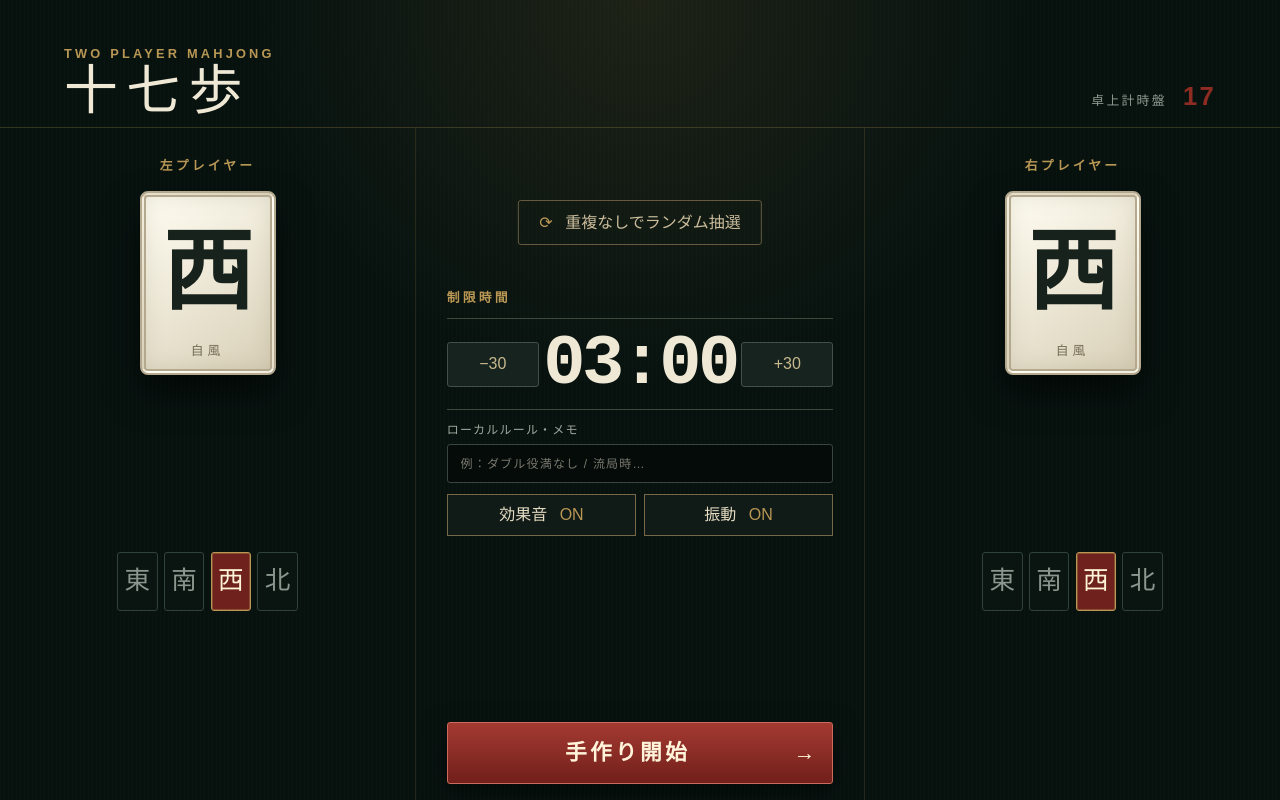
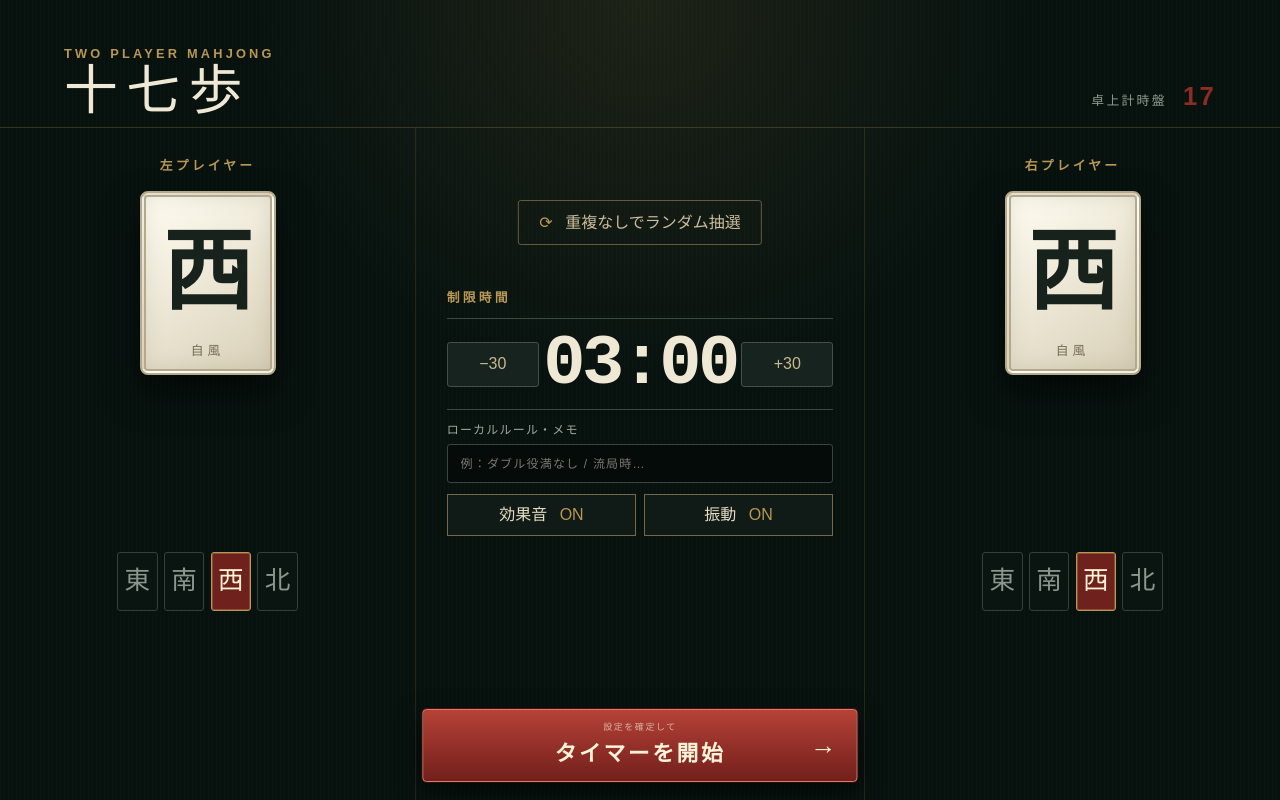
Before and after one commit to Hiromu-0219/kaiji-17, a Next.js app: page / in a window 1280 px wide. Built offline with nearby package versions, Linux system fonts and the light colour scheme.

Commit message:
Keep timer start action visible

```diff
--- a/app/globals.css
+++ b/app/globals.css
@@ -25,7 +25,7 @@ h1 { font-family:serif; letter-spacing:.16em; font-size:clamp(30px,4.2vw,64px);
 .duration-control {display:grid;grid-template-columns:1fr 2.2fr 1fr;align-items:center;border-block:1px solid #3b493f;padding:1.2dvh 0}.duration-control output{text-align:center;font:700 clamp(38px,5.5vw,80px)/1 ui-monospace,monospace;letter-spacing:-.05em}.duration-control button{background:#17231e;color:#c8b98f;border:1px solid #415048;padding:1.2dvh;border-radius:3px}
 .memo-label{color:#9da79e;font-size:12px;letter-spacing:.1em}.memo-label input{width:100%;margin-top:.6dvh;padding:1.2dvh 1vw;background:#050b09;color:#eee8d5;border:1px solid #39463f;border-radius:3px}
 .toggles{display:grid;grid-template-columns:1fr 1fr;gap:.6vw}.toggles button{background:#101a16;color:#88938c;border:1px solid #344239;padding:1dvh}.toggles button span{margin-left:.5em;color:#5f6963}.toggles button.on{color:#e5dcc3;border-color:#766849}.toggles button.on span{color:#b99754}
-.start-button{margin-top:auto;background:linear-gradient(#a33a31,#721f1b);color:#fff4da;border:1px solid #cd6a5e;padding:1.7dvh;border-radius:3px;font-size:clamp(16px,1.7vw,24px);font-weight:700;letter-spacing:.15em;box-shadow:0 8px 25px #0008}.start-button span{float:right}
+.start-button{position:fixed;left:50%;bottom:2.2dvh;transform:translateX(-50%);z-index:8;width:min(34vw,520px);background:linear-gradient(#b54237,#721f1b);color:#fff4da;border:1px solid #e17a6c;padding:1.4dvh 3vw;border-radius:4px;font-size:clamp(16px,1.7vw,24px);font-weight:700;letter-spacing:.12em;box-shadow:0 8px 25px #000a,0 0 0 1px #4c1714;white-space:nowrap}.start-button small{display:block;color:#d9b4a0;font-size:clamp(8px,.7vw,11px);font-weight:400;letter-spacing:.18em;margin-bottom:.3em}.start-button span{position:absolute;right:1.4vw;top:50%;transform:translateY(-50%);font-size:1.2em}
 .timer-shell{display:grid;grid-template-columns:30% 40% 30%;align-items:center;padding:5dvh 4vw;background:radial-gradient(ellipse at center,#163328 0%,#091712 66%,#030706 100%)}
 .table-grain{position:absolute;inset:0;opacity:.16;pointer-events:none;background:repeating-radial-gradient(ellipse at center,transparent 0 3px,#8cb09912 4px 5px)}
 .wind-tile{width:min(20vw,32dvh);aspect-ratio:.76;justify-self:center;background:linear-gradient(145deg,#fffdf2,#d9d0b9 72%,#bbb094);border:clamp(5px,1vw,12px) double #8f856d;border-radius:12px;color:#171d18;display:grid;place-content:center;text-align:center;position:relative;box-shadow:0 3dvh 5dvh #000b, inset 0 0 2dvh #83796035;transform:perspective(700px) rotateY(5deg)}
--- a/app/page.tsx
+++ b/app/page.tsx
@@ -209,7 +209,11 @@ export default function Home() {
               <button className={settings.soundEnabled ? "on" : ""} onClick={() => setSettings((s) => ({ ...s, soundEnabled: !s.soundEnabled }))}>効果音 <span>{settings.soundEnabled ? "ON" : "OFF"}</span></button>
               <button className={settings.vibrationEnabled ? "on" : ""} onClick={() => setSettings((s) => ({ ...s, vibrationEnabled: !s.vibrationEnabled }))}>振動 <span>{settings.vibrationEnabled ? "ON" : "OFF"}</span></button>
             </div>
-            <button className="start-button" onClick={runCountdown}>手作り開始 <span>→</span></button>
+            <button className="start-button" onClick={runCountdown} aria-label="タイマーを開始">
+              <small>設定を確定して</small>
+              タイマーを開始
+              <span>→</span>
+            </button>
           </div>
         </section>
         <div className="portrait-guard">
```
